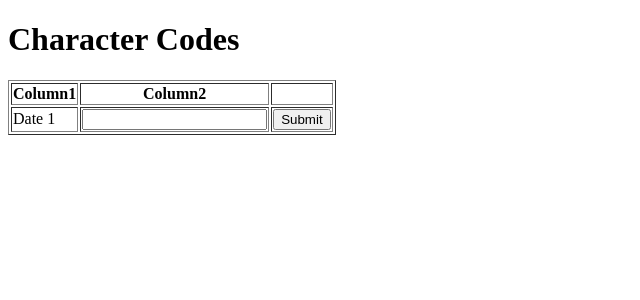
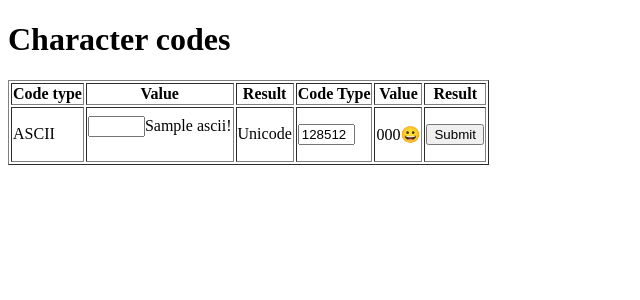
Before and after one commit to nelsonjpn/p2-ducks, a Flask app: template templates/char_codes.html in a window 1280 px wide. Shown: the top 300 px of the page, without its empty margins (0-640 px from the left). Run offline with Flask 2, Linux system fonts and the light colour scheme; the template is opened without the code that fills it: most values are stand-ins (such as "Sample title", 1, 10 or a date in 2020); some libraries are stand-ins or nearby versions.

Commit message:
Comitting Char Codes Template

```diff
--- a/templates/char_codes.html
+++ b/templates/char_codes.html
@@ -2,19 +2,29 @@
 <html lang="en">
 <head>
     <meta charset="UTF-8">
-    <title>Character Codes</title>
+    <title>Unicode numbers</title>
 </head>
 <body>
-<h1>Character Codes</h1>
+<h1>Character codes</h1>
 <form action="/char/" method="POST">
     <table border="1">
         <tr>
-            <th>Column1</th><th>Column2</th><th></th>
+            <th>Code type</th>
+            <th>Value</th><th>Result</th>
+            <th>Code Type</th>
+            <th>Value</th><th>Result</th>
         </tr>
         <tr>
-            <td>Date 1</td><td><Input type="Text"></td><td><input type="submit"></td>
+            <td>ASCII</td>
+            <td><Input type="Text" id="ASCIICode" size="4" align="center" class="ASCIIDiv">{{ ascii }}&#33;</p ></td>
+
+            <td>Unicode</td><td><input type="Text" id="UnicodeCode" size="4" value="128512"></td>
+            <td><p align="center" class="unicodeDiv">{{ unicode }}&#128512;</p ></td>
+
+            <td><input type="submit"></td>
         </tr>
     </table>
 </form>
+</div>
 </body>
 </html>
```
